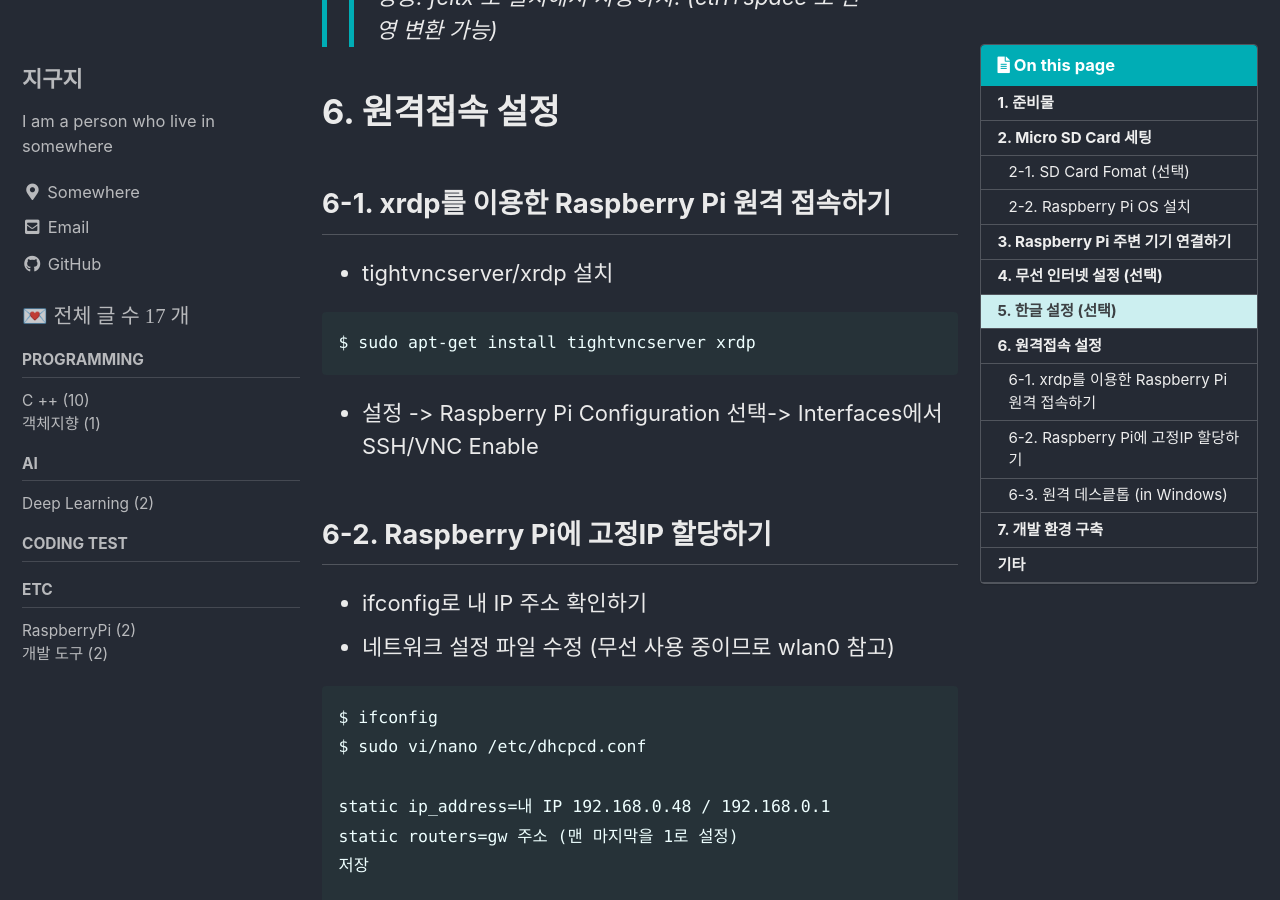
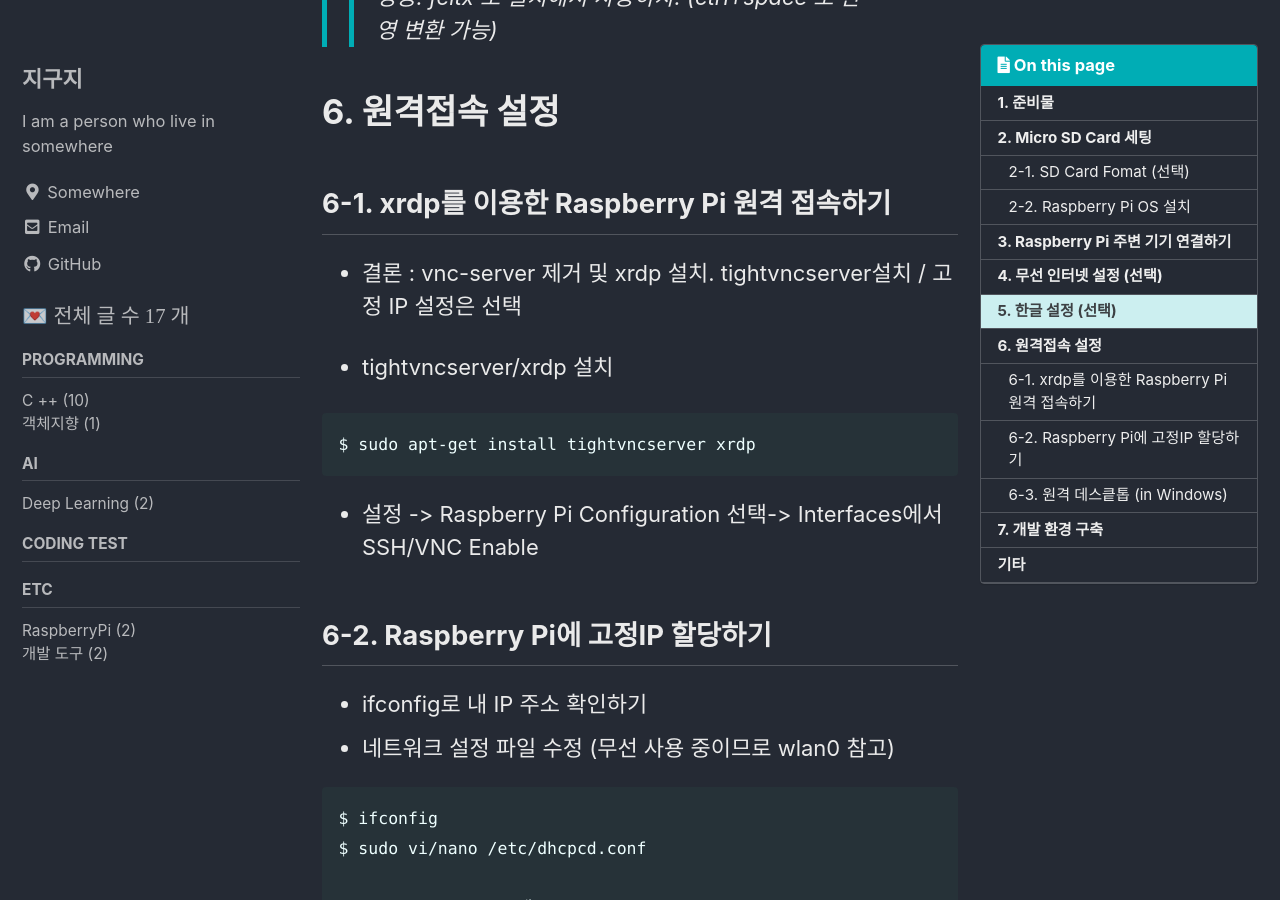
Before and after one commit to hyesuk-k/hyesuk-k.github.io, a Jekyll site: the page built from _posts/2021-06-15-setup_raspberry.md, in a window 1280 px wide and 900 px high, scrolled down 5963 px. Built offline with Jekyll 4.4.1, drawn with Linux system fonts in a browser that asks for light colours; cached includes are drawn as plain includes; part of the change alters nothing that is shown; some of the changed text lies outside the part shown.

Commit message:
[rpi] 원격접속 설정 결론 추가

````diff
--- a/_posts/2021-06-15-setup_raspberry.md
+++ b/_posts/2021-06-15-setup_raspberry.md
@@ -12,7 +12,7 @@ toc: true
 toc_sticky: true
 
 date: 2021-06-15
-last_modified_at: 2021-07-10
+last_modified_at: 2021-07-29
 ---
 
 * 참고 사이트
@@ -165,6 +165,8 @@ IM_CONFIG_DEFAULT_MODE=fcitx 로 변경 후 저장
 
 ## 6-1. xrdp를 이용한 Raspberry Pi 원격 접속하기
 
+* 결론 : vnc-server 제거 및 xrdp 설치. tightvncserver설치 / 고정 IP 설정은 선택
+
 * tightvncserver/xrdp 설치
 
 ```
````
